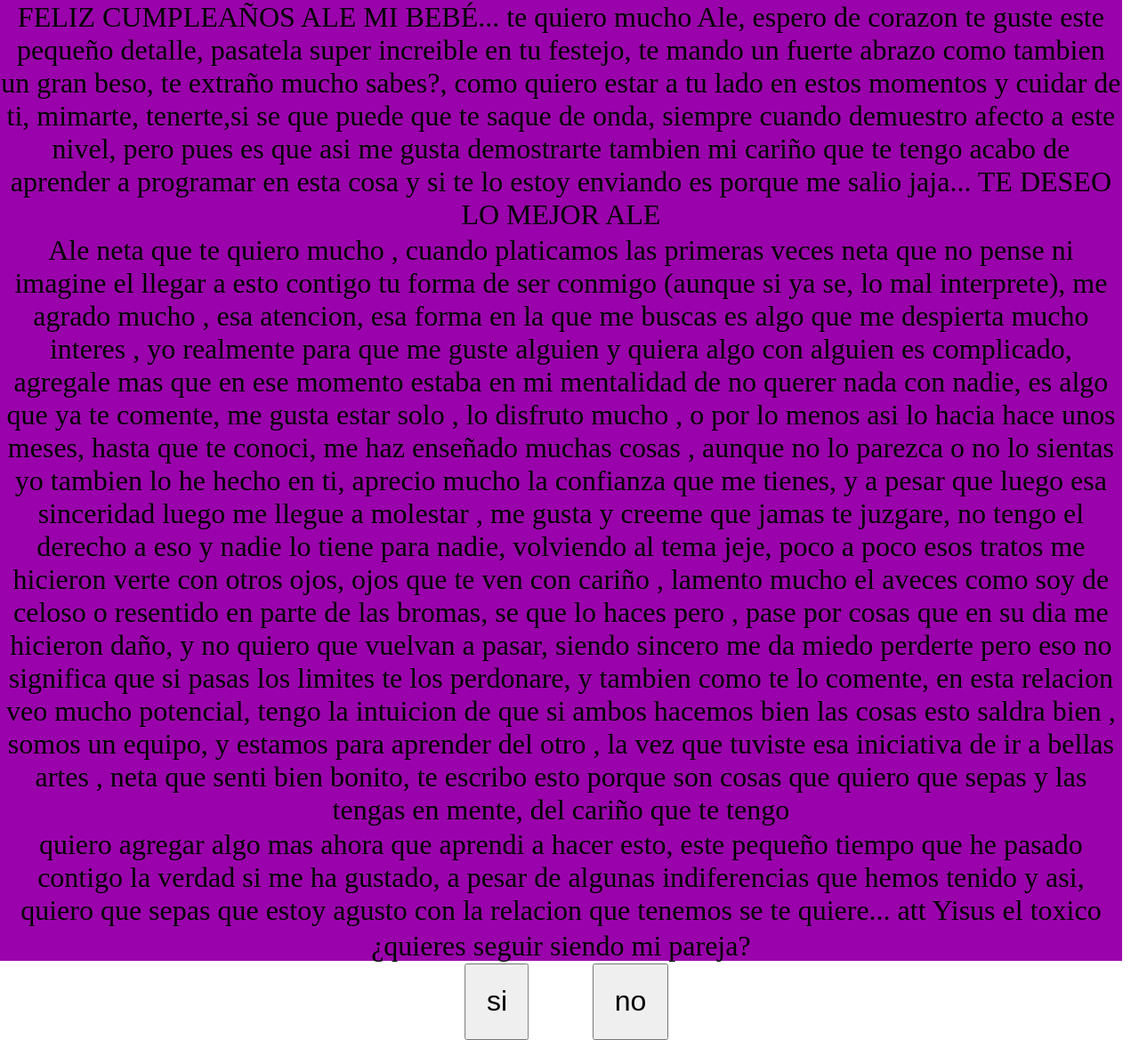
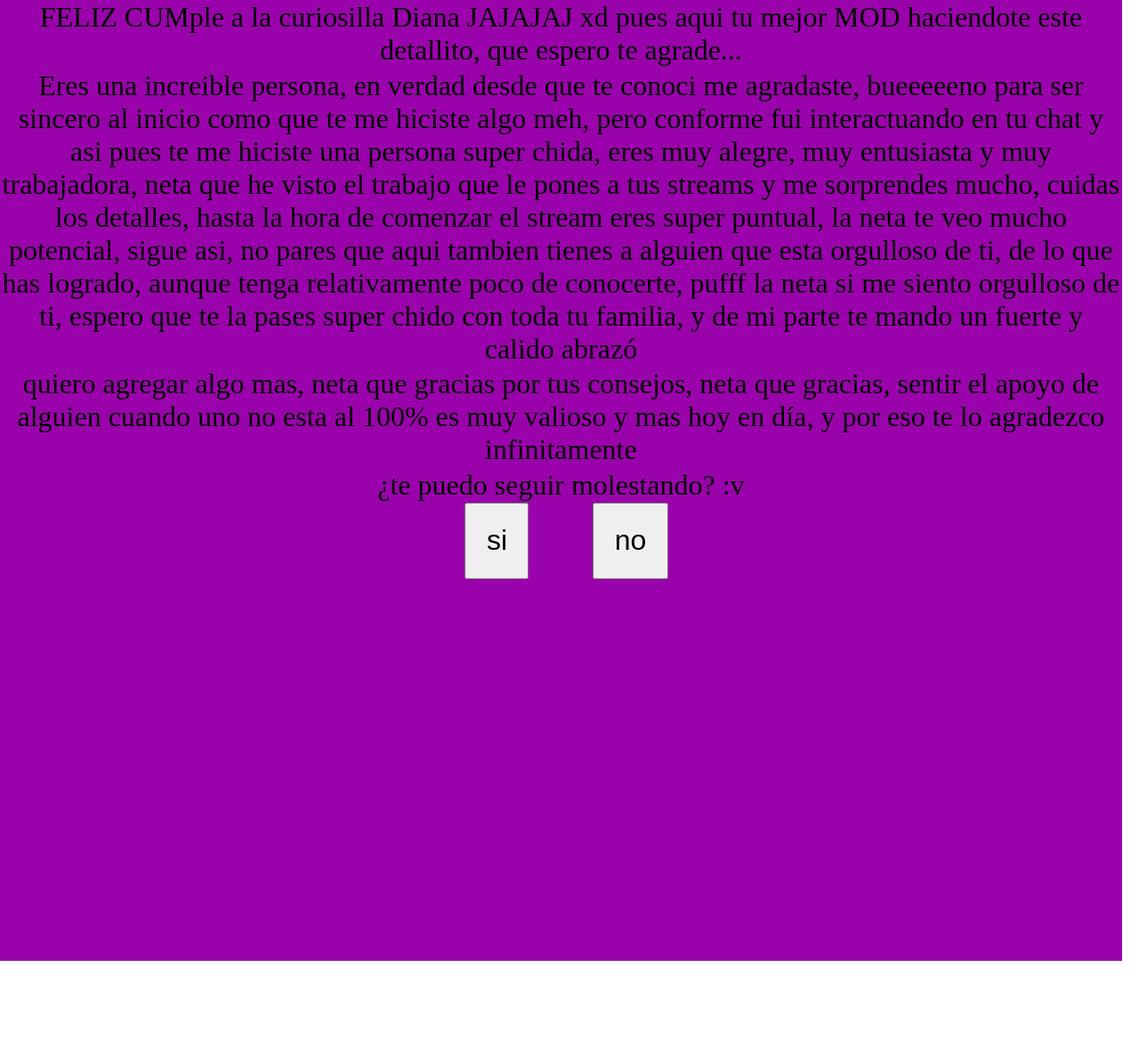
Before and after one commit to yisusman117/Ale, a plain HTML site: page index.html in a window 1280 px wide. Shown: the whole page at 89% size. After the commit the page ends 1080 px from the top, so only its background shows below. Drawn offline with Linux system fonts and the light colour scheme.

Commit message:
Update index.html

```diff
--- a/index.html
+++ b/index.html
@@ -3,27 +3,19 @@
 <head>
     <meta charset="UTF-8">
     <meta name="viewport" content="width=device-width, initial-scale=1.0">
-    <title>Para Alekey</title>
+    <title>Para Diana</title>
     <link rel="stylesheet" href="estilos.css">
 </head>
 <body>
     <div class="contenedor">
-    <p>FELIZ CUMPLEAÑOS ALE MI BEBÉ...
-    te quiero mucho Ale, espero de corazon te guste este pequeño detalle, pasatela super increible en tu festejo, te mando un fuerte abrazo
-    como tambien un gran beso, te extraño mucho sabes?, como quiero estar a tu lado en estos momentos y cuidar de ti, mimarte, tenerte,si se que puede que te saque de onda, siempre cuando demuestro afecto a este nivel, pero pues es que asi me gusta demostrarte tambien mi cariño que te tengo
-    acabo de aprender a programar en esta cosa y si te lo estoy enviando es porque me salio jaja...
-    TE DESEO LO MEJOR ALE</P>
-    <p>Ale neta que te quiero mucho , cuando platicamos las primeras veces neta que no pense ni imagine el llegar a esto contigo
-        tu forma de ser conmigo (aunque si ya se, lo mal interprete), me agrado mucho , esa atencion, esa forma en la que me buscas es algo que me despierta mucho interes , yo realmente para que me guste alguien
-    y quiera algo con alguien es complicado, agregale mas que en ese momento estaba en mi mentalidad de no querer nada con nadie, es algo que ya te comente, me gusta estar solo , lo disfruto mucho , o por lo menos asi lo hacia hace unos meses, hasta que te conoci,
-me haz enseñado muchas cosas , aunque no lo parezca o no lo sientas yo tambien lo he hecho en ti, aprecio mucho la confianza que me tienes, y a pesar que luego esa sinceridad luego me llegue a molestar , me gusta y creeme que jamas te juzgare, no tengo el derecho a eso y nadie lo tiene para nadie,
-volviendo al tema jeje, poco a poco esos tratos me hicieron verte con otros ojos, ojos que te ven con cariño , lamento mucho el aveces como soy de celoso o resentido en parte de las bromas, se que lo haces pero , pase por cosas que en su dia me hicieron daño, y no quiero que vuelvan a pasar, siendo sincero me da miedo perderte
-pero eso no significa que si pasas los limites te los perdonare, y tambien como te lo comente, en esta relacion veo mucho potencial, tengo la intuicion de que si ambos hacemos bien las cosas esto saldra bien , somos un equipo, y estamos para aprender del otro , la vez que tuviste esa iniciativa de ir a bellas artes , neta que senti bien
-bonito, te escribo esto porque son cosas que quiero que sepas y las tengas en mente, del cariño que te tengo </p>
-    <p>quiero agregar algo mas ahora que aprendi a hacer esto,
-        este pequeño tiempo que he pasado contigo la verdad si me ha gustado, a pesar de algunas indiferencias que hemos tenido y asi, quiero que sepas que estoy agusto con la relacion que tenemos
-        se te quiere... att Yisus el toxico</p>
-        <p>¿quieres seguir siendo mi pareja?</p>
+    <p>FELIZ CUMple a la curiosilla Diana JAJAJAJ xd
+    pues aqui tu mejor MOD haciendote este detallito, que espero te agrade...</P>
+    <p>Eres una increible persona, en verdad desde que te conoci me agradaste, bueeeeeno para ser sincero al inicio como que te me hiciste algo meh, pero conforme
+    fui interactuando en tu chat y asi pues te me hiciste una persona super chida, eres muy alegre, muy entusiasta y muy trabajadora, neta que he visto el trabajo que le pones
+    a tus streams y me sorprendes mucho, cuidas los detalles, hasta la hora de comenzar el stream eres super puntual, la neta te veo mucho potencial, sigue asi, no pares que aqui tambien tienes
+    a alguien que esta orgulloso de ti, de lo que has logrado, aunque tenga relativamente poco de conocerte, pufff la neta si me siento orgulloso de ti, espero que te la pases super chido con toda tu familia, y de mi parte te mando un fuerte y calido abrazó </p>
+    <p>quiero agregar algo mas, neta que gracias por tus consejos, neta que gracias, sentir el apoyo de alguien cuando uno no esta al 100% es muy valioso y mas hoy en día, y por eso te lo agradezco infinitamente</p>
+        <p>¿te puedo seguir molestando? :v </p>
     <button id="yesBtn">si</button>
     <button id="noBtn">no</button>
     </div>
```
